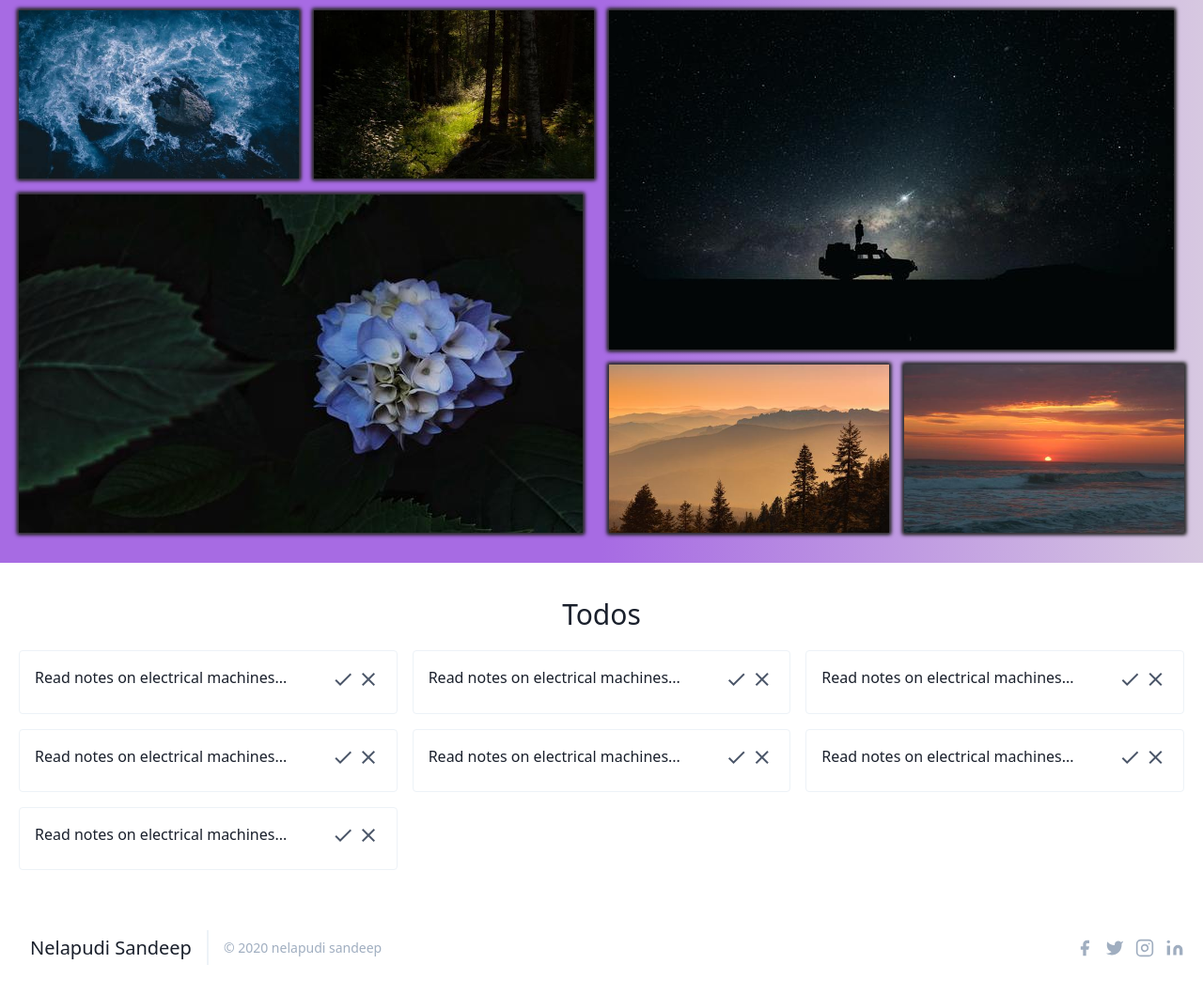
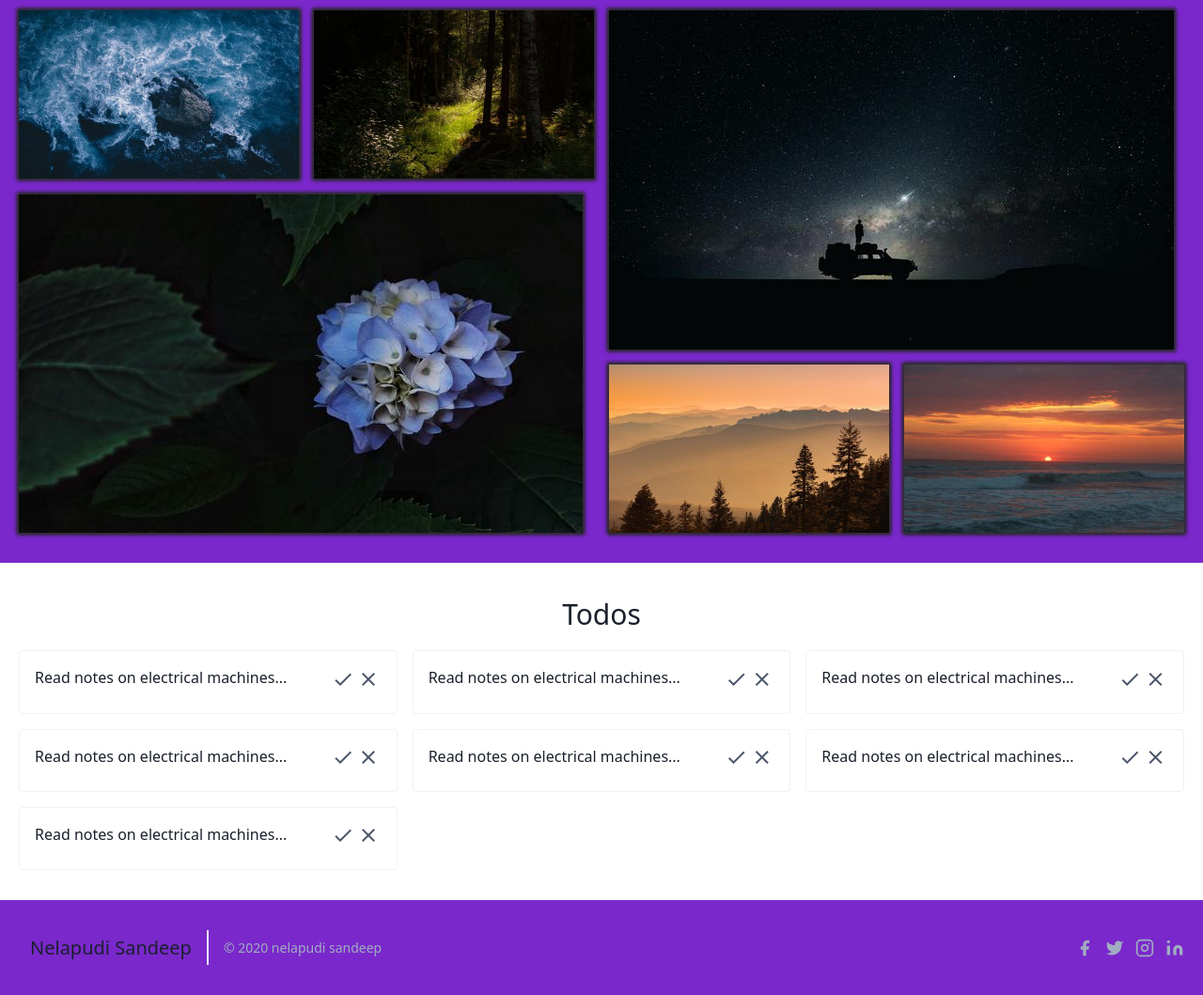
Before and after one commit to nelapudisandeep/bada-project, a website: page client/index.html in a window 1280 px wide. Shown: the part 1387-2446 px from the top of the page at 94% size. Drawn offline with nearby package versions, Linux system fonts and the light colour scheme; no server answers; a script that the page names is missing.

Commit message:
updated stylesheet!
Added additonal color schema!

```diff
--- a/client/css/styles.css
+++ b/client/css/styles.css
@@ -51,19 +51,25 @@ img{
 }
 
 #gallerySection{
-  background: rgb(167,107,227);
-  background: -moz-linear-gradient(90deg, rgba(167,107,227,1) 50%, rgba(215,200,225,1) 100%);
-  background: -webkit-linear-gradient(90deg, rgba(167,107,227,1) 50%, rgba(215,200,225,1) 100%);
-  background: linear-gradient(90deg, rgba(167,107,227,1) 50%, rgba(215,200,225,1) 100%);
-  filter: progid:DXImageTransform.Microsoft.gradient(startColorstr="#a76be3",endColorstr="#d7c8e1",GradientType=1);
+  background: #7A28CB;
 }
-
 .gallery{
   color:#fff !important;
 }
-
 
 .py-24{
   padding-top:2rem;
   padding-bottom:2rem;
 }
+
+footer{
+  background: #7A28CB;
+}
+
+.yellowBackground{
+  background:#FFDD4A;
+}
+
+header{
+  background:#7A28CB;
+}
```
